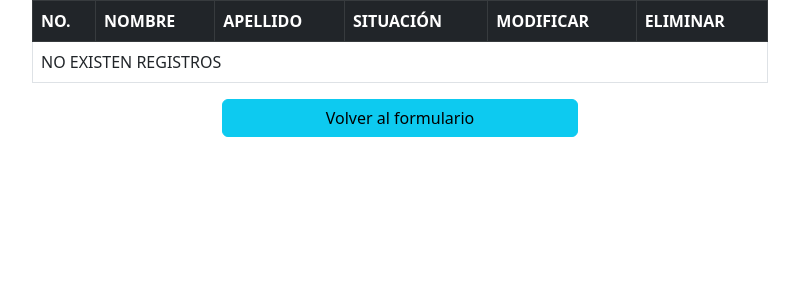
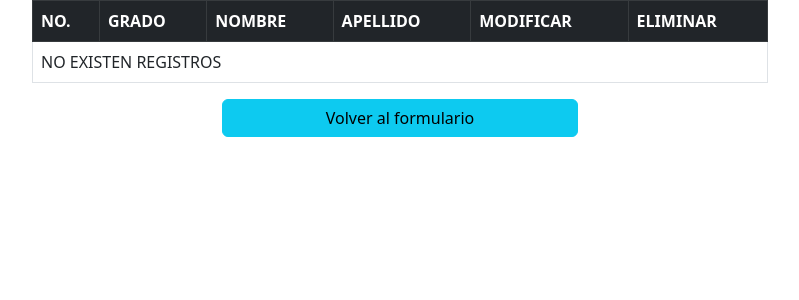
Before and after one commit to marino5710/final_marin, a PHP site: page /buscar.php in a window 1280 px wide. Shown: the top 300 px of the page, without its empty margins (240-1039 px from the left). Run offline with PHP 8.4, Linux system fonts and the light colour scheme; data that the repository does not hold is empty.

Commit message:
SE MODIFICO LA TABLA

```diff
--- a/controladores/programadores/buscar.php
+++ b/controladores/programadores/buscar.php
@@ -36,9 +36,9 @@ try {
                     <thead class="table-dark">
                         <tr>
                             <th>NO. </th>
+                            <th>GRADO </th>
                             <th>NOMBRE</th>
                             <th>APELLIDO</th>
-                            <th>SITUACIÓN</th>
                             <th>MODIFICAR</th>
                             <th>ELIMINAR</th>
                         </tr>
@@ -51,7 +51,6 @@ try {
                             <td><?= $programador['PROGRAMADOR_GRADO'] ?></td>
                             <td><?= $programador['PROGRAMADOR_NOMBRE'] ?></td>
                             <td><?= $programador['PROGRAMADOR_APELLIDO'] ?></td>
-                            <td><?= $programador['PROGRAMADOR_SITUACION'] ?></td>
                             <td><a class="btn btn-warning w-100" href="/final_marin/vistas/programadores/modificar.php?programador_id=<?= $programador['PROGRAMADOR_ID']?>">Modificar</a></td>
                             <td><a class="btn btn-danger w-100" href="/final_marin/controladores/programadores/eliminar.php?programador_id=<?= $programador['PROGRAMADOR_ID']?>">Eliminar</a></td>
                         </tr>
```
